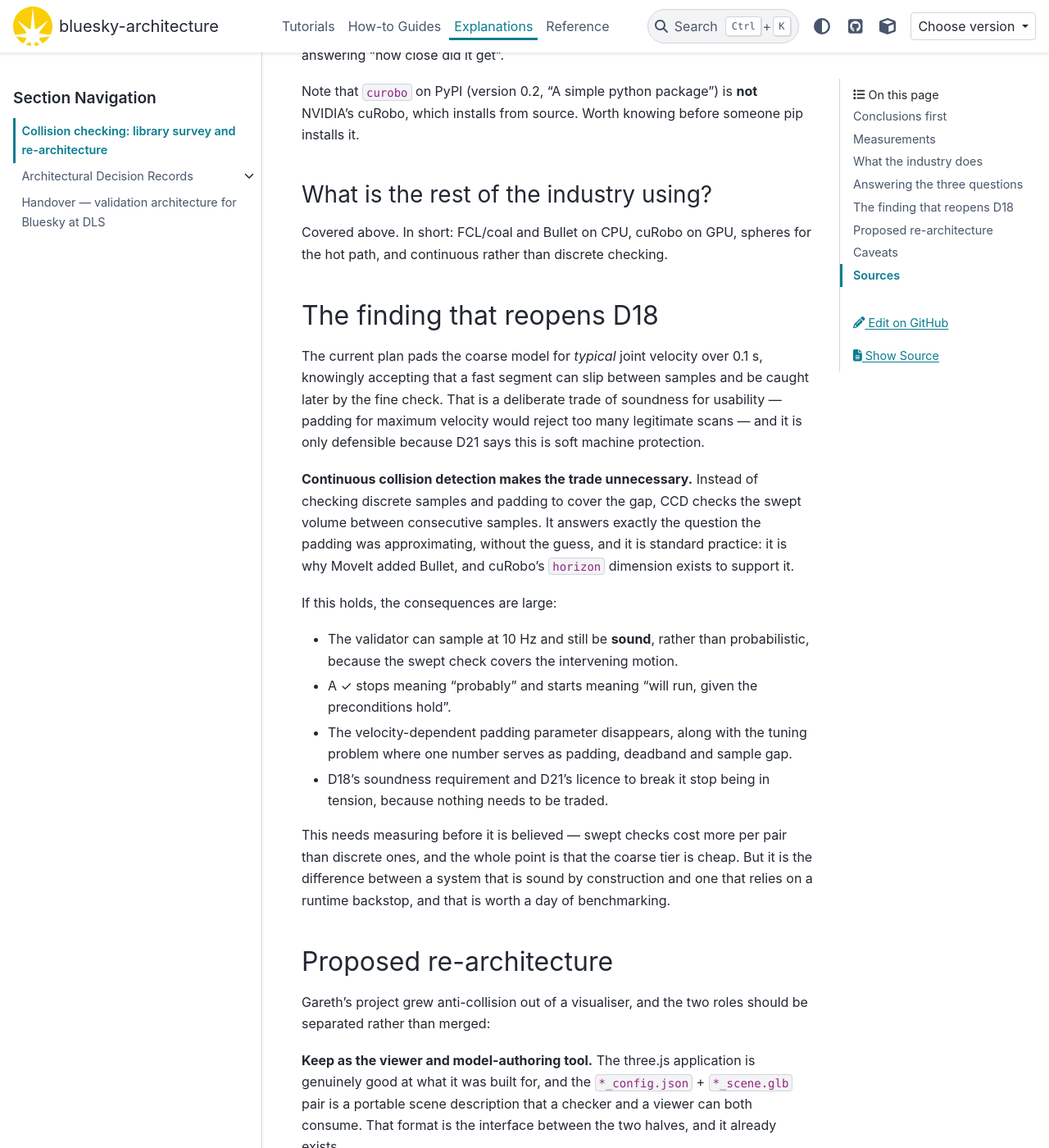
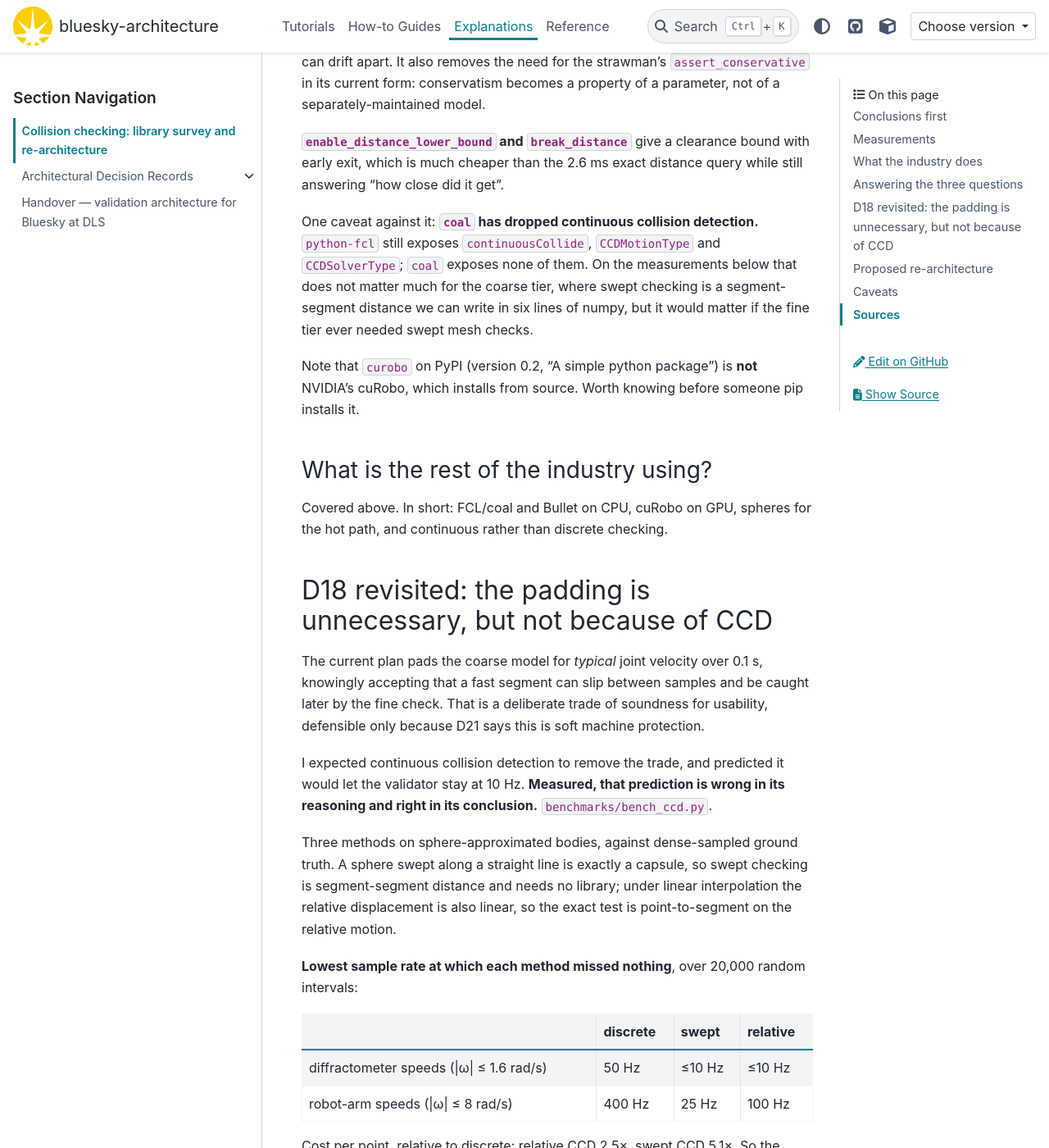
Before and after one commit to coretl/bluesky-architecture, a Sphinx documentation site: the page built from docs/explanations/collision-libraries.md, in a window 1280 px wide and 1400 px high, scrolled down 4053 px. Shown: the whole window at 82% size. Built offline with Sphinx 7.4.7 and the PyData theme 0.15.4, drawn with Linux system fonts in a browser that asks for light colours; pages that are not in the unit, such as notebooks, are missing from menus; the version number could not be read and is left out; some of the changed text lies outside the part shown.

Commit message:
Benchmark continuous vs discrete collision checking
I recommended this benchmark on the assumption that CCD would remove the
velocity-padding compromise in D18. The conclusion holds; the reasoning I gave
for it does not.

Measured against dense-sampled ground truth over 20,000 random intervals, the
lowest sample rate at which each method misses nothing:

                          discrete   swept   relative
  diffractometer speeds      50 Hz  <=10 Hz    <=10 Hz
  robot-arm speeds          400 Hz    25 Hz     100 Hz

CCD costs 2.5x (relative) to 5.1x (swept) per point, so on rate x cost it wins
by 2x at diffractometer speeds and 3x at robot speeds. Real, but not the order
of magnitude I assumed, and not enough on its own to rebuild the coarse tier
around swept volumes.

The two findings that matter more came out sideways:

- The executor at 5 kHz is already sound by 12-100x. Whatever the padding
  protects against there, it is not the sampling gap.
- The validator at 10 Hz discrete missed 9/850 real collisions at
  diffractometer speeds and 538/1689 - 32% - at robot speeds. That is what the
  padding is compensating for. Raising the validator to 50-400 Hz is sound by
  measurement and affordable because validation is offline.

So D18's compromise goes away, a tick can mean "will run", and no CCD is
required to get there.

Also quantified the arc correction. Both CCD variants assume straight-line
motion between samples; joints rotate, and the chord misses the arc by
r(1-cos(theta/2)). That is why swept still missed 26 intervals at 10 Hz and
robot speeds - the sagitta is 39 mm there. Above ~200 Hz it is micrometres
against a 50 mm velocity guess, and unlike the guess it is computable per
segment.

Two corrections to the previous commit's survey: coal has dropped continuous
collision detection (python-fcl still has it), and the claim that industry
prefers continuous checking needed qualifying - those libraries serve planners
sampling sparse configuration space, not a dense 5 kHz trajectory.

New open question: actual angular velocities of DLS diffractometer axes. The
answer swings by 8x between the two regimes tested and decides the validator's
sample rate.

The vectorised distance routines are validated one-sidedly against brute force
before anything is timed - analytic must never exceed a sampled minimum. My
first attempt asserted two-sided agreement and failed on brute force's own
discretisation error.

Co-Authored-By: Claude Opus 5 <noreply@anthropic.com>

```diff
--- a/docs/explanations/collision-libraries.md
+++ b/docs/explanations/collision-libraries.md
@@ -25,8 +25,11 @@ load-bearing.
    features that fix outstanding design problems (below).
 5. **Don't write capsules in JavaScript.** The coarse tier should not be in
    the browser at all.
-6. **Continuous collision detection removes the padding compromise entirely.**
-   This is the most consequential finding here and it reopens D18.
+6. **The velocity padding is unnecessary, but CCD is not why.** Measured, CCD
+   is worth 2-3x, not the order of magnitude assumed. The real findings are
+   that the executor at 5 kHz is already sound by 12-100x, and that the
+   validator at 10 Hz misses up to 32% of collisions. Raising the validator's
+   rate fixes it without CCD. D18's compromise goes away either way.
 
 ## Measurements
 
@@ -98,8 +101,11 @@ shapes. **Drake** uses FCL. **Pinocchio** and the Humanoid Path Planner use
 margins, and a Nesterov-accelerated variant reporting up to 2× over FCL.
 
 The pattern across all of them: primitives (spheres, capsules, convex hulls)
-for anything on a hot path, meshes reserved for final verification, and
-continuous checking rather than dense sampling where correctness matters.
+for anything on a hot path, and meshes reserved for final verification. They
+also favour continuous over discrete checking — but note that those libraries
+are built for planners searching sparse configuration space, where samples are
+far apart. We are handed a dense trajectory at 5 kHz, which is a different
+regime, and the measurements below show it changes the answer.
 
 ## Answering the three questions
 
@@ -135,6 +141,13 @@ parameter, not of a separately-maintained model.
 with early exit, which is much cheaper than the 2.6 ms exact distance query
 while still answering "how close did it get".
 
+One caveat against it: **`coal` has dropped continuous collision detection.**
+`python-fcl` still exposes `continuousCollide`, `CCDMotionType` and
+`CCDSolverType`; `coal` exposes none of them. On the measurements below that
+does not matter much for the coarse tier, where swept checking is a
+segment-segment distance we can write in six lines of numpy, but it would
+matter if the fine tier ever needed swept mesh checks.
+
 Note that `curobo` on PyPI (version 0.2, "A simple python package") is **not**
 NVIDIA's cuRobo, which installs from source. Worth knowing before someone pip
 installs it.
@@ -144,35 +157,93 @@ installs it.
 Covered above. In short: FCL/coal and Bullet on CPU, cuRobo on GPU, spheres for
 the hot path, and continuous rather than discrete checking.
 
-## The finding that reopens D18
+## D18 revisited: the padding is unnecessary, but not because of CCD
 
 The current plan pads the coarse model for *typical* joint velocity over 0.1 s,
 knowingly accepting that a fast segment can slip between samples and be caught
-later by the fine check. That is a deliberate trade of soundness for usability
-— padding for maximum velocity would reject too many legitimate scans — and it
-is only defensible because D21 says this is soft machine protection.
+later by the fine check. That is a deliberate trade of soundness for usability,
+defensible only because D21 says this is soft machine protection.
 
-**Continuous collision detection makes the trade unnecessary.** Instead of
-checking discrete samples and padding to cover the gap, CCD checks the swept
-volume between consecutive samples. It answers exactly the question the padding
-was approximating, without the guess, and it is standard practice: it is why
-MoveIt added Bullet, and cuRobo's `horizon` dimension exists to support it.
+I expected continuous collision detection to remove the trade, and predicted it
+would let the validator stay at 10 Hz. **Measured, that prediction is wrong in
+its reasoning and right in its conclusion.** `benchmarks/bench_ccd.py`.
 
-If this holds, the consequences are large:
+Three methods on sphere-approximated bodies, against dense-sampled ground
+truth. A sphere swept along a straight line is exactly a capsule, so swept
+checking is segment-segment distance and needs no library; under linear
+interpolation the relative displacement is also linear, so the exact test is
+point-to-segment on the relative motion.
 
-- The validator can sample at 10 Hz and still be **sound**, rather than
-  probabilistic, because the swept check covers the intervening motion.
-- A ✓ stops meaning "probably" and starts meaning "will run, given the
-  preconditions hold".
-- The velocity-dependent padding parameter disappears, along with the tuning
-  problem where one number serves as padding, deadband and sample gap.
-- D18's soundness requirement and D21's licence to break it stop being in
-  tension, because nothing needs to be traded.
+**Lowest sample rate at which each method missed nothing**, over 20,000 random
+intervals:
 
-This needs measuring before it is believed — swept checks cost more per pair
-than discrete ones, and the whole point is that the coarse tier is cheap. But
-it is the difference between a system that is sound by construction and one
-that relies on a runtime backstop, and that is worth a day of benchmarking.
+| | discrete | swept | relative |
+|---|---|---|---|
+| diffractometer speeds (\|ω\| ≤ 1.6 rad/s) | 50 Hz | ≤10 Hz | ≤10 Hz |
+| robot-arm speeds (\|ω\| ≤ 8 rad/s) | 400 Hz | 25 Hz | 100 Hz |
+
+Cost per point, relative to discrete: relative CCD 2.5×, swept CCD 5.1×. So the
+comparison that matters is rate × per-point cost, each method at a rate where it
+is actually sound:
+
+| | discrete | relative | swept |
+|---|---|---|---|
+| diffractometer speeds | 0.011 s/s | **0.006 s/s** | 0.012 s/s |
+| robot-arm speeds | 0.090 s/s | 0.056 s/s | **0.029 s/s** |
+
+**CCD wins by 2× at diffractometer speeds and 3× at robot speeds.** Real, but
+nothing like the order of magnitude I assumed when I recommended benchmarking
+it. It does not on its own justify rebuilding the coarse tier around swept
+volumes.
+
+The genuinely useful findings are the other two:
+
+**The executor is already sound and the padding there is redundant.** Discrete
+checking needs 50 Hz at diffractometer speeds and 400 Hz at robot speeds. The
+executor samples at 5 kHz — 12× to 100× more than soundness requires. Whatever
+the padding is protecting against at 5 kHz, it is not the sampling gap.
+
+**The validator at 10 Hz is where the problem actually is.** Discrete checking
+at 10 Hz missed 9 of 850 real collisions at diffractometer speeds and 538 of
+1689 — 32% — at robot speeds. That is what the velocity padding is compensating
+for, and it is compensating for a lot.
+
+The fix does not require CCD. Sampling the validator at 50–400 Hz instead of
+10 Hz is sound by measurement, and validation is offline and non-blocking, so
+5–40× more points is affordable. Relative CCD at 10 Hz is roughly half the cost
+again if that turns out to matter.
+
+Either way the velocity-guess padding disappears, D18 and D21 stop being in
+tension, and a tick can mean "will run" rather than "probably" — which was the
+conclusion, reached by a different route than predicted.
+
+### The arc correction
+
+Both CCD variants assume the sphere travels in a straight line between samples.
+Joints rotate, so it travels on an arc, and the chord misses the arc by the
+sagitta, `r(1 - cos(θ/2))` for `θ = ω/R`. This is why swept checking still
+missed 26 intervals at 10 Hz and robot speeds — at ω = 8 rad/s the sagitta is
+39 mm, which dwarfs the geometry.
+
+Unlike a velocity guess this is **computable**, and it shrinks quadratically:
+
+| sample rate | ω = 1 rad/s | ω = 8 rad/s | current velocity padding |
+|---|---|---|---|
+| 10 Hz | 625 µm | 39469 µm | 50 mm |
+| 200 Hz | 1.6 µm | 100 µm | 50 mm |
+| 5000 Hz | 0.0 µm | 0.2 µm | 50 mm |
+
+At any rate above ~200 Hz the exact arc correction is micrometres against a
+50 mm guess. The padding term should be this expression, evaluated per segment
+from the actual commanded velocity, not a constant.
+
+### The number this all hinges on
+
+The answer swings by 8× between the two velocity regimes, and **nobody has told
+us what DLS diffractometer axes actually do**. That is a new open question — the
+maximum and typical angular velocity per axis, per beamline. It is a
+one-afternoon question for whoever owns the motion controllers, and it decides
+the validator's sample rate.
 
 ## Proposed re-architecture
 
```
Also changed, not shown: 1 other file.
